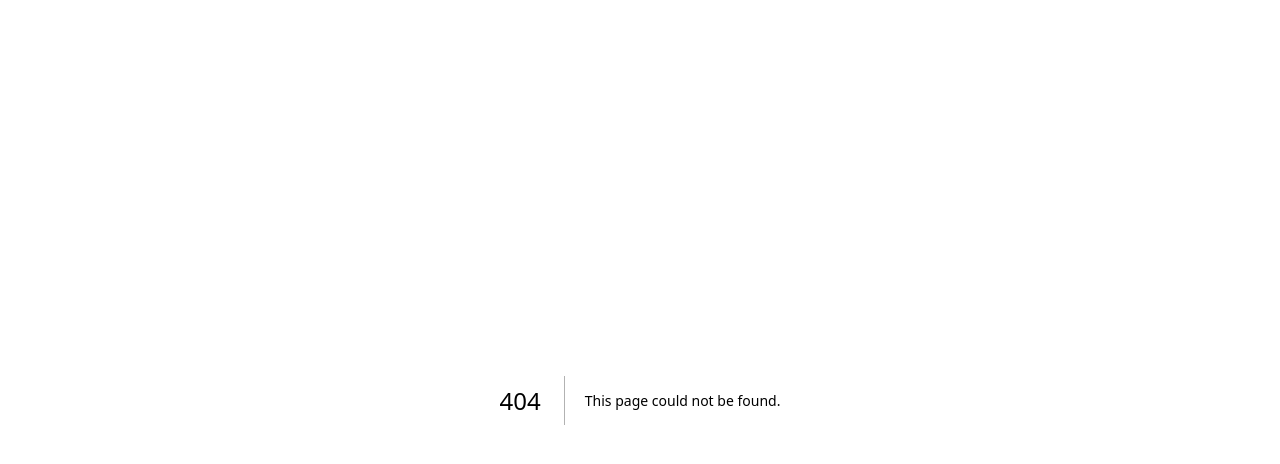
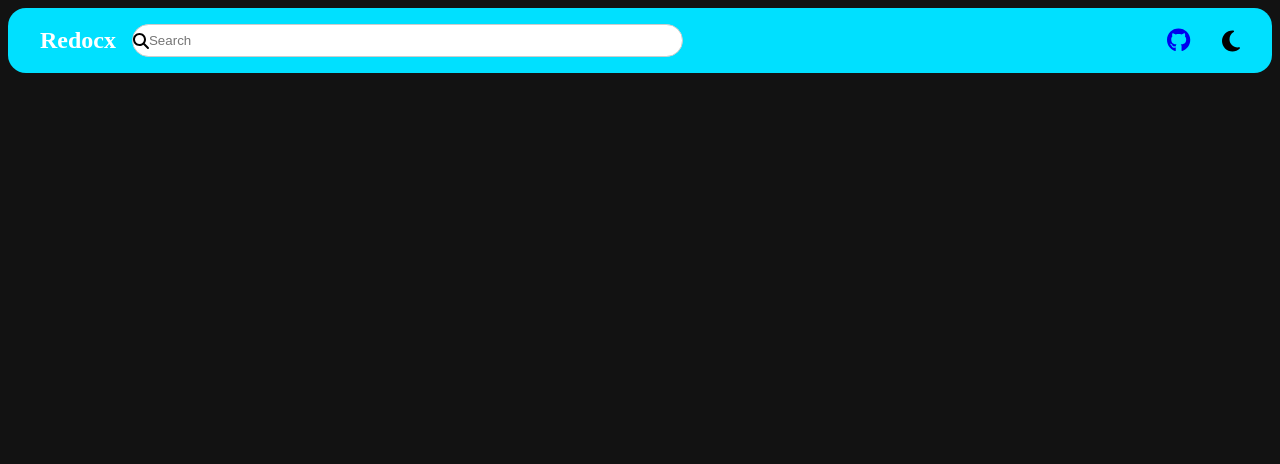
Before and after one commit to ritikgupta06/redocx, a Next.js app: page /doc_page in a window 1280 px wide. Before the commit this address had no page. Shown: the top 464 px of the page. Built offline with nearby package versions, Linux system fonts and the light colour scheme.

Commit message:
doc page added

```diff
--- /dev/null
+++ b/src/pages/doc_page.js
@@ -0,0 +1,12 @@
+import Navbar from "@/components/navbar";
+
+
+const DocPage = () => {
+    return (
+      <>
+           <Navbar></Navbar>
+      </>
+    );
+  };
+
+  export default DocPage;
```
Also changed, not shown: src/pages/myhome.js (+8 -6 lines).
